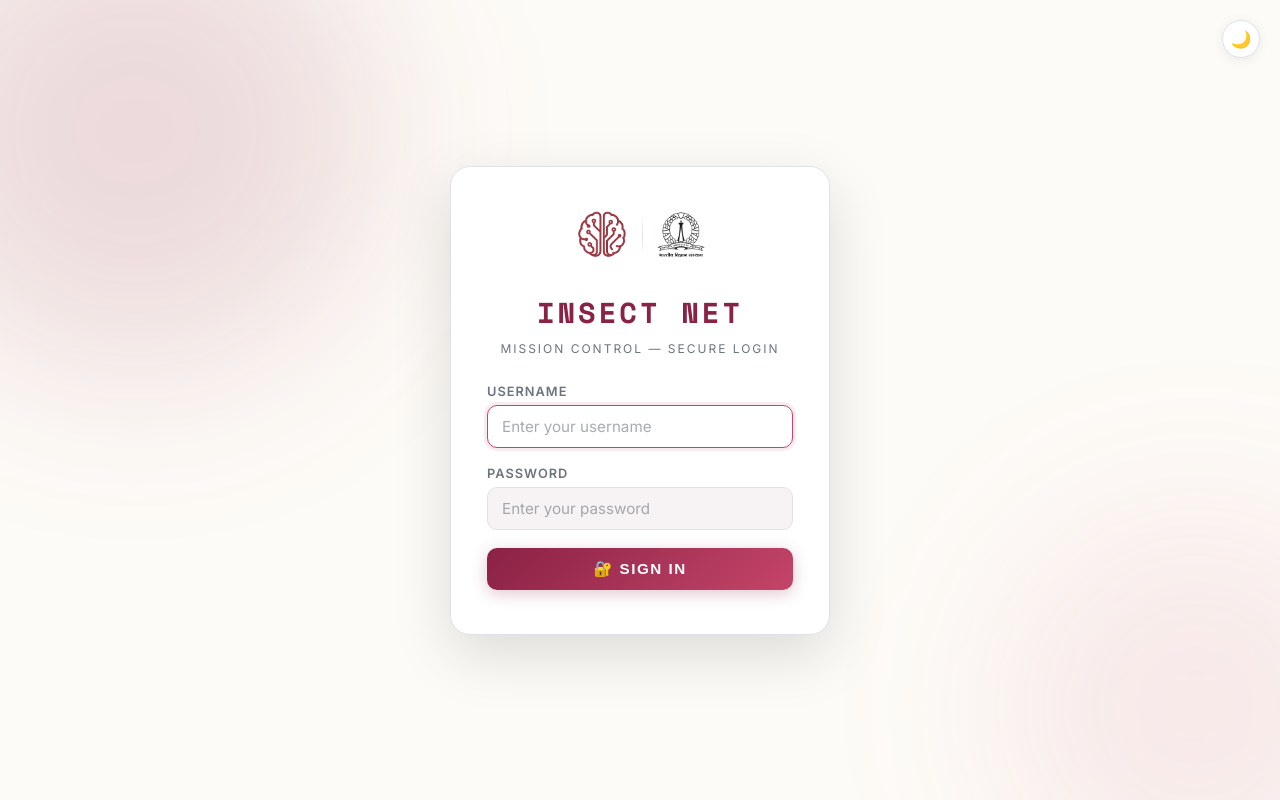
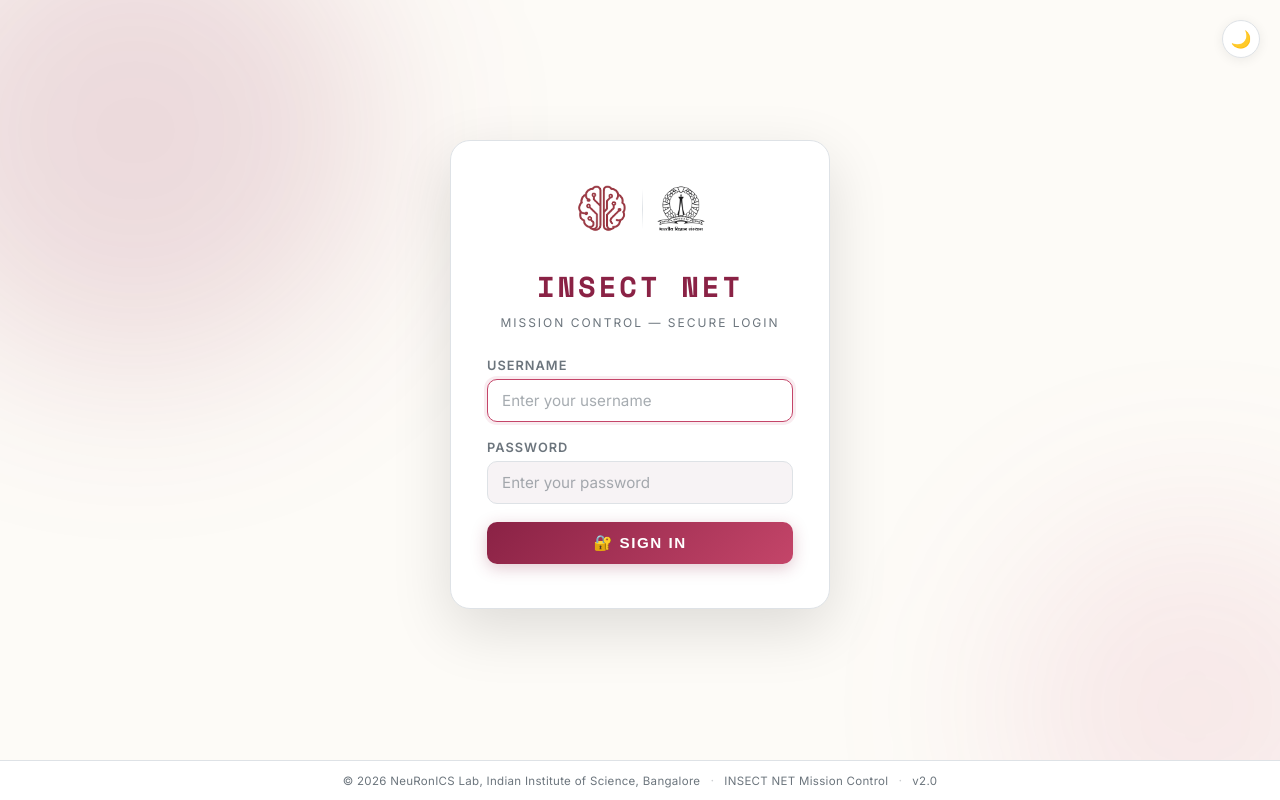
Before and after one commit to AerioJobin/insect-net-mission-control, a PHP site: page /login.php in a window 1280 px wide. Run offline with PHP 8.4, Linux system fonts and the light colour scheme.

Commit message:
Login page: add sticky copyright footer (NeuRonICS Lab, IISc, year, version)

```diff
--- a/login.php
+++ b/login.php
@@ -437,6 +437,30 @@ if ($_SERVER['REQUEST_METHOD'] == 'POST') {
             margin-bottom: 4px;
             font-weight: 700;
         }
+
+        /* ── Footer ── */
+        .login-footer {
+            position: fixed;
+            bottom: 0; left: 0; right: 0;
+            padding: 12px 24px;
+            display: flex;
+            align-items: center;
+            justify-content: center;
+            gap: 10px;
+            flex-wrap: wrap;
+            font-size: 0.72em;
+            color: var(--text-dim);
+            background: var(--surface);
+            border-top: 1px solid var(--border);
+            letter-spacing: 0.3px;
+            z-index: 10;
+        }
+        .footer-sep {
+            opacity: 0.35;
+            font-size: 1.1em;
+        }
+        /* Give body padding so card doesn't hide behind footer */
+        body { padding-bottom: 52px; }
     </style>
 </head>
 <body>
@@ -566,5 +590,14 @@ if ($_SERVER['REQUEST_METHOD'] == 'POST') {
         // Auto-focus first field
         document.getElementById('username').focus();
     </script>
+
+    <footer class="login-footer">
+        <span>© <?= date('Y') ?> NeuRonICS Lab, Indian Institute of Science, Bangalore</span>
+        <span class="footer-sep">·</span>
+        <span>INSECT NET Mission Control</span>
+        <span class="footer-sep">·</span>
+        <span>v2.0</span>
+    </footer>
+
 </body>
 </html>
```
